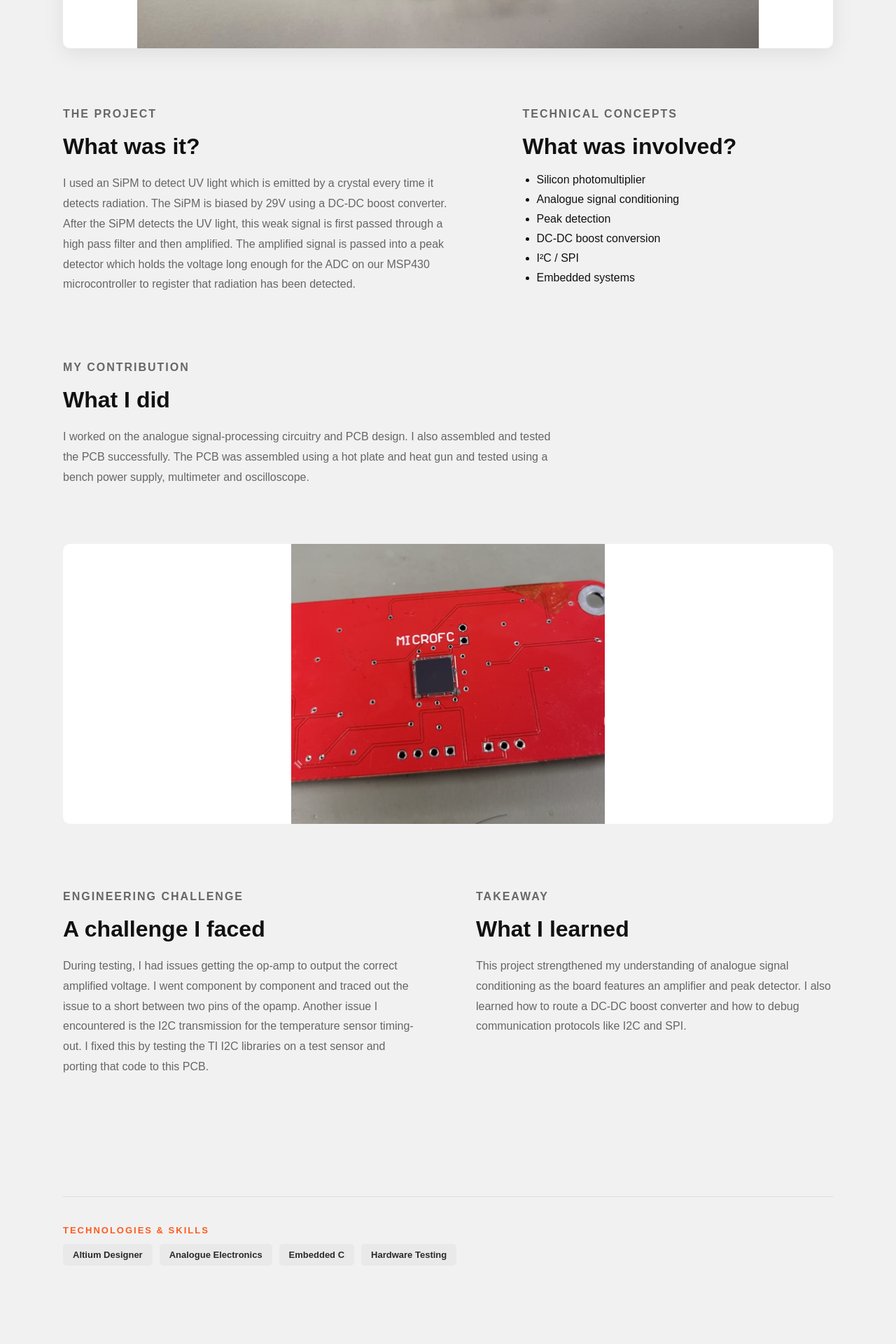
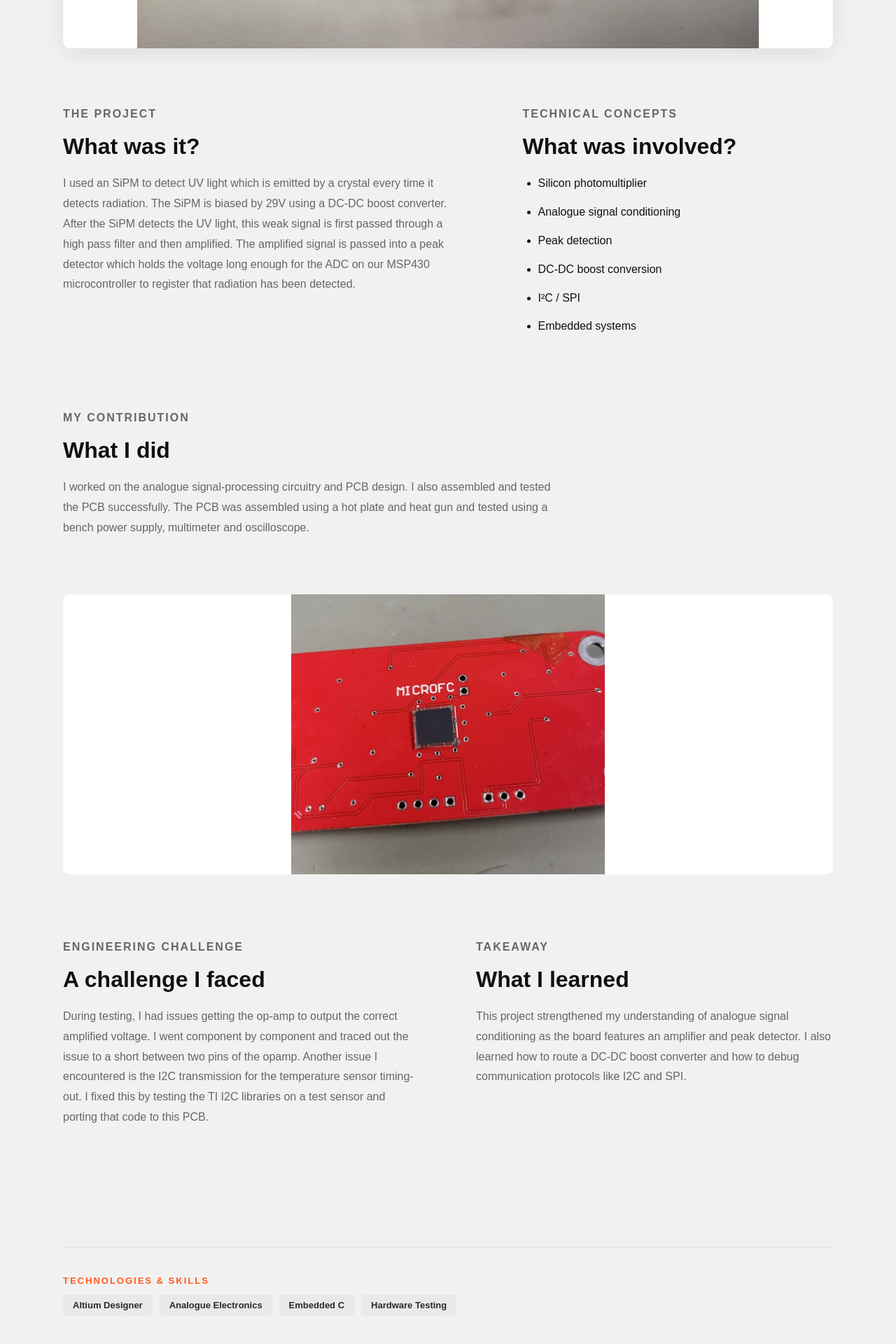
Before and after one commit to FreeZucchini/freezucchini.github.io, a Jekyll site: the page built from projects/radiation-detector.html, in a window 1280 px wide. Shown: the part 849-2769 px from the top of the page at 70% size. Built offline with Jekyll 4.4.1, drawn with Linux system fonts in a browser that asks for light colours.

Commit message:
added padding to bullet points in project page

```diff
--- a/assets/css/style.css
+++ b/assets/css/style.css
@@ -1128,13 +1128,21 @@ nav a:hover {
    PROJECT CONCEPT LIST
 ========================================= */
 
-.project-concepts ul {
-    margin: 0;
-    padding-left: 20px;
+/* =========================================
+   PROJECT CONCEPT LIST
+========================================= */
+
+.project-page .project-concepts ul {
+    list-style-position: outside;
+    padding-left: 22px !important;
+    margin: 0 !important;
 }
 
-.project-concepts li {
-    margin-bottom: 10px;
+.project-page .project-concepts li {
+    display: list-item;
+    margin: 0 0 12px 0 !important;
+    padding: 0 !important;
+    line-height: 1.8;
 }
 
 
```
